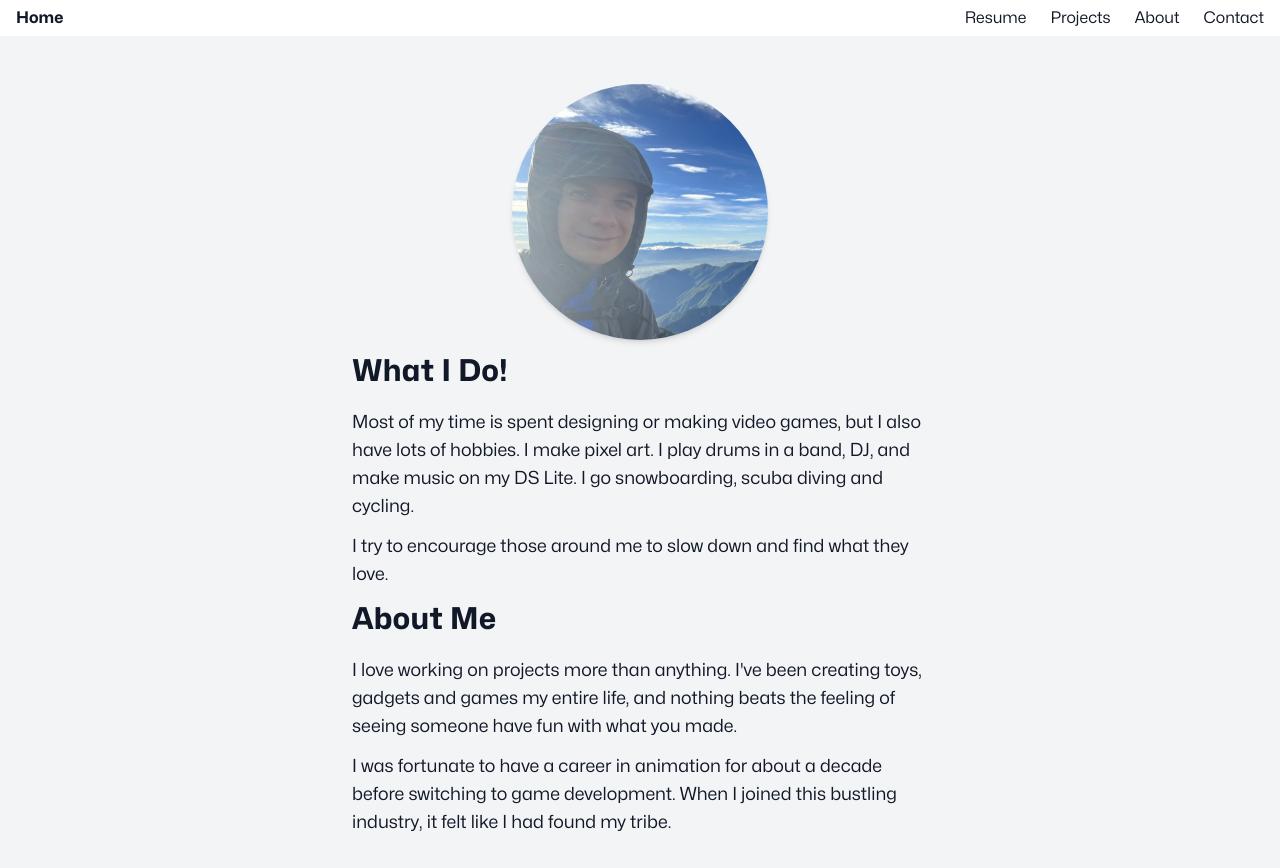
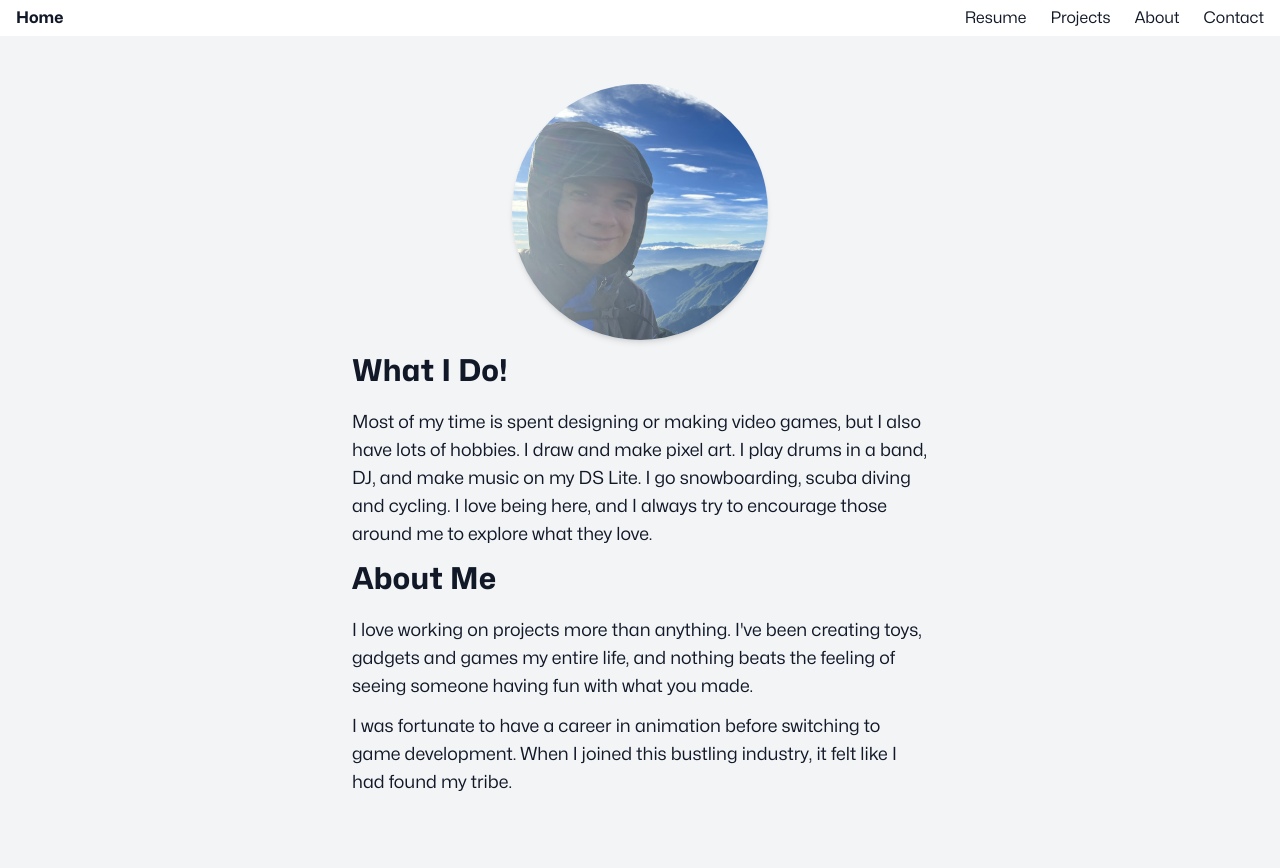
Before and after one commit to bensinlukt/highlight, a plain HTML site: page about.html in a window 1280 px wide. After the commit the page ends 828 px from the top, so only its background shows below. Drawn offline with Linux system fonts and the light colour scheme.

Commit message:
deploy: 9f5a1e871149a6eeb58d5efb4cb570ea1eb4eb5c

```diff
--- a/about.html
+++ b/about.html
@@ -83,11 +83,10 @@
 </div>
 
 <h2>What I Do!</h2>
-<p>Most of my time is spent designing or making video games, but I also have lots of hobbies. I make pixel art. I play drums in a band, DJ, and make music on my DS Lite. I go snowboarding, scuba diving and cycling.</p>
-<p>I try to encourage those around me to slow down and find what they love.</p>
+<p>Most of my time is spent designing or making video games, but I also have lots of hobbies. I draw and make pixel art. I play drums in a band, DJ, and make music on my DS Lite. I go snowboarding, scuba diving and cycling. I love being here, and I always try to encourage those around me to explore what they love.</p>
 <h2>About Me</h2>
-<p>I love working on projects more than anything. I've been creating toys, gadgets and games my entire life, and nothing beats the feeling of seeing someone have fun with what you made.</p>
-<p>I was fortunate to have a career in animation for about a decade before switching to game development. When I joined this bustling industry, it felt like I had found my tribe.</p>
+<p>I love working on projects more than anything. I've been creating toys, gadgets and games my entire life, and nothing beats the feeling of seeing someone having fun with what you made.</p>
+<p>I was fortunate to have a career in animation before switching to game development. When I joined this bustling industry, it felt like I had found my tribe.</p>
     </div>
   </div>
 </div>
```
Also changed, not shown: skybridge/pitch-deck/index.html (+1 -1 lines), 1 other file.
